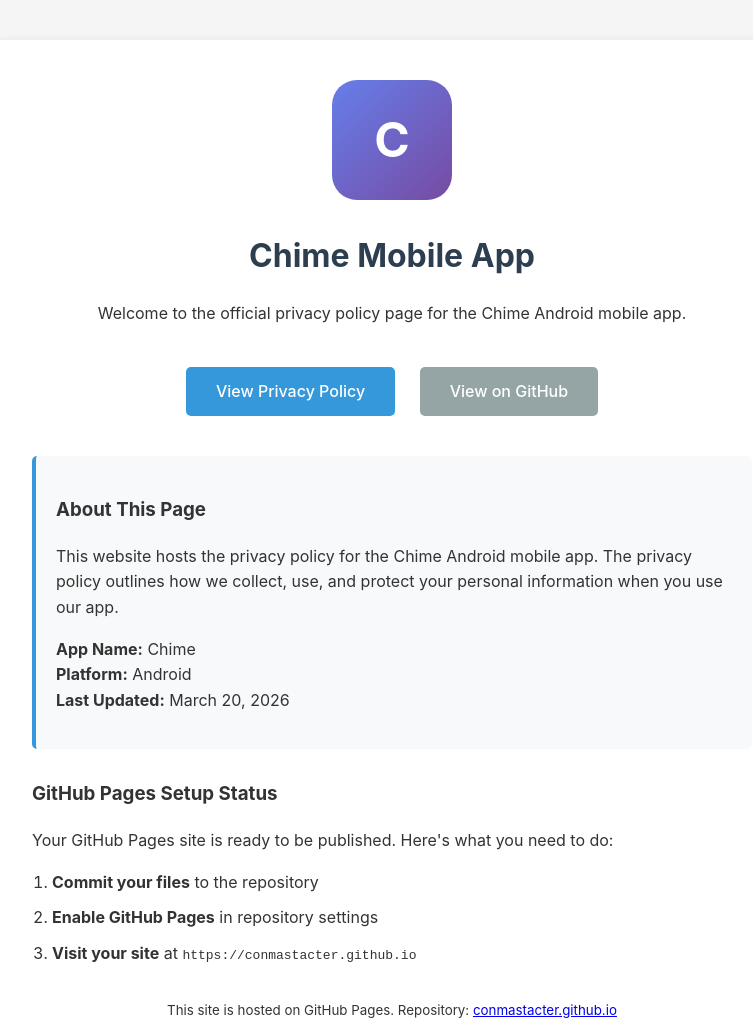
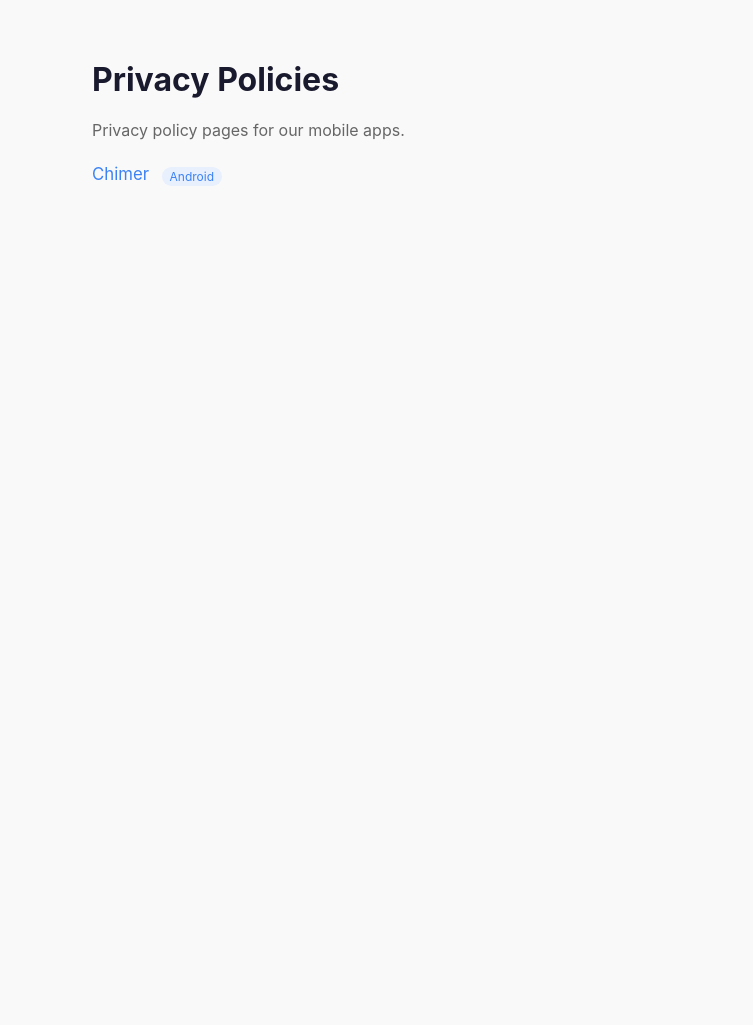
Before and after one commit to conmastacter/conmastacter.github.io, a plain HTML site: page index.html in a window 1280 px wide. Shown: the top 1025 px of the page, without its empty margins (248-1001 px from the left). After the commit the page ends 800 px from the top, so only its background shows below. Drawn offline with Linux system fonts and the light colour scheme.

Commit message:
updated policy

```diff
--- a/index.html
+++ b/index.html
@@ -3,115 +3,52 @@
 <head>
     <meta charset="UTF-8">
     <meta name="viewport" content="width=device-width, initial-scale=1.0">
-    <title>Chime App - Privacy Policy</title>
+    <title>App Privacy Policies</title>
     <style>
         body {
             font-family: -apple-system, BlinkMacSystemFont, 'Segoe UI', Roboto, Oxygen, Ubuntu, sans-serif;
-            line-height: 1.6;
+            max-width: 600px;
+            margin: 60px auto;
+            padding: 0 16px;
             color: #333;
-            max-width: 800px;
-            margin: 0 auto;
-            padding: 20px;
-            background-color: #f5f5f5;
+            background: #f9f9f9;
         }
-        .container {
-            background: white;
-            padding: 40px;
+        h1 { color: #1a1a2e; }
+        p { color: #666; }
+        ul { list-style: none; padding: 0; margin-top: 24px; }
+        li { margin-bottom: 12px; }
+        a {
+            display: inline-block;
+            color: #3b82f6;
+            text-decoration: none;
+            font-size: 1.05em;
+        }
+        a:hover { text-decoration: underline; }
+        .tag {
+            font-size: 0.75em;
+            background: #e8f0fe;
+            color: #3b82f6;
+            padding: 2px 8px;
             border-radius: 10px;
-            box-shadow: 0 2px 10px rgba(0,0,0,0.1);
-            margin: 20px auto;
-            text-align: center;
-        }
-        h1 {
-            color: #2c3e50;
-            margin-bottom: 20px;
-        }
-        .app-icon {
-            width: 120px;
-            height: 120px;
-            background: linear-gradient(135deg, #667eea 0%, #764ba2 100%);
-            border-radius: 25px;
-            margin: 0 auto 30px;
-            display: flex;
-            align-items: center;
-            justify-content: center;
-            color: white;
-            font-size: 48px;
-            font-weight: bold;
-        }
-        .links {
-            margin: 30px 0;
-        }
-        .btn {
-            display: inline-block;
-            background: #3498db;
-            color: white;
-            padding: 12px 30px;
-            border-radius: 5px;
-            text-decoration: none;
-            font-weight: 500;
-            margin: 10px;
-            transition: background 0.3s;
-        }
-        .btn:hover {
-            background: #2980b9;
-        }
-        .btn-secondary {
-            background: #95a5a6;
-        }
-        .btn-secondary:hover {
-            background: #7f8c8d;
-        }
-        .info {
-            background: #f8f9fa;
-            padding: 20px;
-            border-radius: 5px;
-            margin: 30px 0;
-            text-align: left;
-            border-left: 4px solid #3498db;
-        }
-        .steps {
-            text-align: left;
-            margin: 30px 0;
-        }
-        .steps ol {
-            padding-left: 20px;
-        }
-        .steps li {
-            margin-bottom: 10px;
+            margin-left: 8px;
+            vertical-align: middle;
         }
     </style>
 </head>
 <body>
-    <div class="container">
-        <div class="app-icon">C</div>
-        <h1>Chime Mobile App</h1>
-        <p>Welcome to the official privacy policy page for the Chime Android mobile app.</p>
-
-        <div class="links">
-            <a href="privacy-policy.html" class="btn">View Privacy Policy</a>
-            <a href="https://github.com/conmastacter/conmastacter.github.io" class="btn btn-secondary">View on GitHub</a>
-        </div>
-
-        <div class="info">
-            <h3>About This Page</h3>
-            <p>This website hosts the privacy policy for the Chime Android mobile app. The privacy policy outlines how we collect, use, and protect your personal information when you use our app.</p>
-            <p><strong>App Name:</strong> Chime<br>
-            <strong>Platform:</strong> Android<br>
-            <strong>Last Updated:</strong> March 20, 2026</p>
-        </div>
-
-        <div class="steps">
-            <h3>GitHub Pages Setup Status</h3>
-            <p>Your GitHub Pages site is ready to be published. Here's what you need to do:</p>
-            <ol>
-                <li><strong>Commit your files</strong> to the repository</li>
-                <li><strong>Enable GitHub Pages</strong> in repository settings</li>
-                <li><strong>Visit your site</strong> at <code>https://conmastacter.github.io</code></li>
-            </ol>
-        </div>
-
-        <p><small>This site is hosted on GitHub Pages. Repository: <a href="https://github.com/conmastacter/conmastacter.github.io">conmastacter.github.io</a></small></p>
-    </div>
+    <h1>Privacy Policies</h1>
+    <p>Privacy policy pages for our mobile apps.</p>
+    <ul>
+        <li>
+            <a href="chimer/privacy-policy.html">Chimer</a>
+            <span class="tag">Android</span>
+        </li>
+        <!-- Add new apps here:
+        <li>
+            <a href="appname/privacy-policy.html">App Name</a>
+            <span class="tag">Android</span>
+        </li>
+        -->
+    </ul>
 </body>
 </html>
```
Also changed, not shown: chimer/privacy-policy.html (added, +90 -0 lines), privacy-policy.html (deleted, +0 -138 lines).
